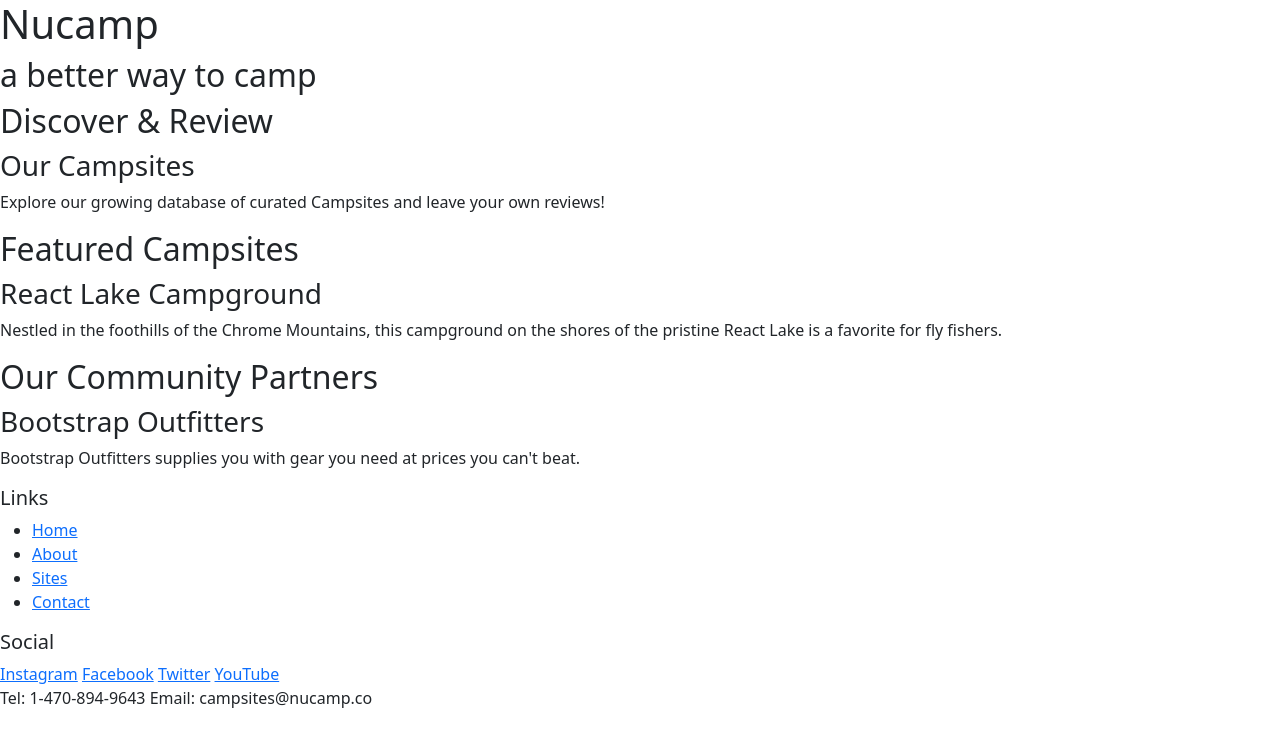
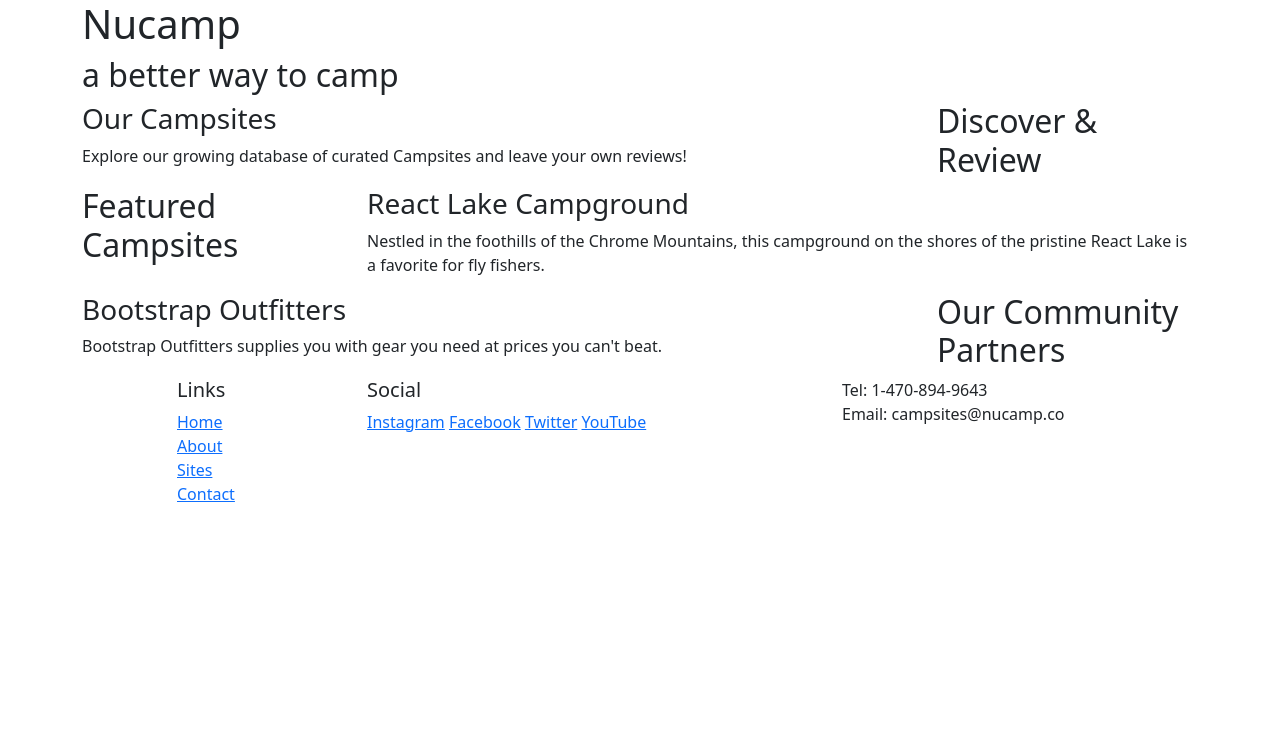
Before and after one commit to henoctshimanga/MyProject, a plain HTML site: page index.html in a window 1280 px wide. Drawn offline with nearby package versions, Linux system fonts and the light colour scheme.

Commit message:
Bootstrap grid

```diff
--- a/index.html
+++ b/index.html
@@ -14,34 +14,51 @@
 <body>
     <!-- header -->
     <header>
-        <div>
+        <div class="container">
+            <div class="row">
+                <div class="col">
                     <h1>Nucamp</h1>
                     <h2>a better way to camp</h2>
+                </div>
+            </div>
         </div>
     </header>
 
     <!-- main section -->
-    <main>
+    <main class="container">
 
         <!-- discover section -->
-        <section>
+        <section class="row">
+            <div class="col-sm-4 col-md-3 order-sm-last">
                 <h2>Discover & Review</h2>
+            </div>
+            <div class="col">
                 <h3>Our Campsites</h3>
                 <p>Explore our growing database of curated Campsites and leave your own reviews!</p>
+            </div>
         </section>
 
         <!-- feature section -->
-        <section>
+        <section class="row">
+            <div class="col-sm-4 col-md-3">
                 <h2>Featured Campsites</h2>
+            </div>
+            <div class="col">
                 <h3>React Lake Campground</h3>
                 <p>Nestled in the foothills of the Chrome Mountains, this campground on the shores of the pristine React Lake is a favorite for fly fishers.</p>
+            </div>
+
         </section>
 
         <!-- partner section -->
-        <section>
+        <section class="row">
+            <div class="col-sm-4 col-md-3 order-sm-last">
                 <h2>Our Community Partners</h2>
+            </div>
+            <div class="col">
                 <h3>Bootstrap Outfitters</h3>
                 <p>Bootstrap Outfitters supplies you with gear you need at prices you can't beat.</p>
+            </div>
         </section>
 
 
@@ -49,25 +66,29 @@
 
     <!-- footer -->
     <footer>
-        <div>
+        <div class="container">
+            <div class="row">
+                    <div class="col-4 col-sm-2 offset-1">
                         <h5>Links</h5>
-            <ul>
+                        <ul class="list-unstyled">
                             <li><a href="#">Home</a></li>
                             <li><a href="#">About</a></li>
                             <li><a href="#">Sites</li>
                             <li><a href="#">Contact</a></li>
                         </ul>
                     </div>
-        <div>
+                    <div class="col-6 col-sm-5">
                         <h5>Social</h5>
                         <a href="http://instagram.com/">Instagram</a>
                         <a href="http://facebook.com/">Facebook</a>
                         <a href="http://twiter.com/">Twitter</a>
                         <a href="http://youtube.com/">YouTube</a>
                     </div>
-        <div>
-            Tel: 1-470-894-9643
+                    <div class="col-sm-4">
+                        Tel: 1-470-894-9643<br />
                         Email: campsites@nucamp.co
+                    </div>
+            </div>
         </div>
     </footer>
 
```
Lines whose indentation alone changed are shown as unchanged.
